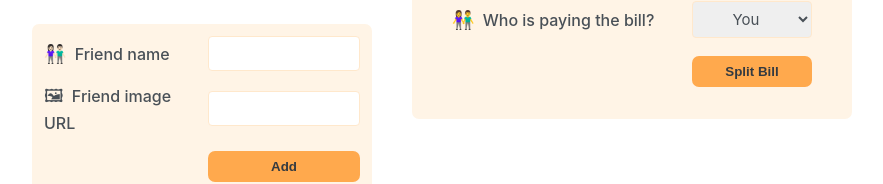
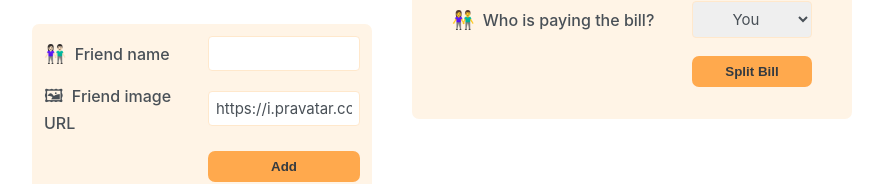
Before and after one commit to nazarchykur/eat-n-split, a React (Create React App) app: page / in a window 1280 px wide. Both pictures are taken after typing "Sample", "Sample" into the empty fields and a click on the button "Add Friend". Shown: the part 362-546 px from the top of the page, without its empty margins (198-1081 px from the left). Built offline with nearby package versions, Linux system fonts and the light colour scheme.

Commit message:
added an example of adding a new friend

```diff
--- a/src/App.js
+++ b/src/App.js
@@ -22,17 +22,23 @@
 ];
 
 export default function App() {
+  const [friends, setFriends] = useState(initialFriends);
   const [showAddFriend, setShowAddFriend] = useState(false);
 
   function handleShowAddFriend() {
     setShowAddFriend((showAddFriend) => !showAddFriend);
   }
 
+  function handleAddFriend(friend) {
+    setFriends((friends) => [...friends, friend]);
+    setShowAddFriend(false);
+  }
+
   return (
     <div className="app">
       <div className="sidebar">
-        <FriendsList />
-        {showAddFriend && <FormAddFriend />}
+        <FriendsList friends={friends} />
+        {showAddFriend && <FormAddFriend onAddFriend={handleAddFriend} />}
         <Button onClick={handleShowAddFriend}>
           {showAddFriend ? "Close" : "Add Friend"}
         </Button>
@@ -42,9 +48,7 @@
   );
 }
 
-function FriendsList() {
-  const friends = initialFriends;
-
+function FriendsList({ friends }) {
   return (
     <ul>
       {friends.map((friend) => (
@@ -87,14 +91,49 @@
   );
 }
 
-function FormAddFriend() {
+function FormAddFriend({ onAddFriend }) {
+  const [name, setName] = useState("");
+  const [image, setImage] = useState("https://i.pravatar.cc/48");
+
+  function handleSubmit(e) {
+    e.preventDefault();
+
+    if (!name || !image) {
+      return;
+    }
+
+    const id = crypto.randomUUID();
+
+    const newFriend = {
+      id: id,
+      name,
+      image: `${image}?=${id}`,
+      balance: 0,
+    };
+
+    onAddFriend(newFriend);
+
+    setName("");
+    setImage("https://i.pravatar.cc/48");
+  }
+
   return (
-    <form className="form-add-friend">
+    <form className="form-add-friend" onSubmit={handleSubmit}>
       <label htmlFor="name">👫🏻 Friend name</label>
-      <input id="name" type="text" />
+      <input
+        id="name"
+        type="text"
+        value={name}
+        onChange={(e) => setName(e.target.value)}
+      />
 
       <label htmlFor="image">🖼 Friend image URL</label>
-      <input id="image" type="text" />
+      <input
+        id="image"
+        type="text"
+        value={image}
+        onChange={(e) => setImage(e.target.value)}
+      />
 
       <Button>Add</Button>
     </form>
```
